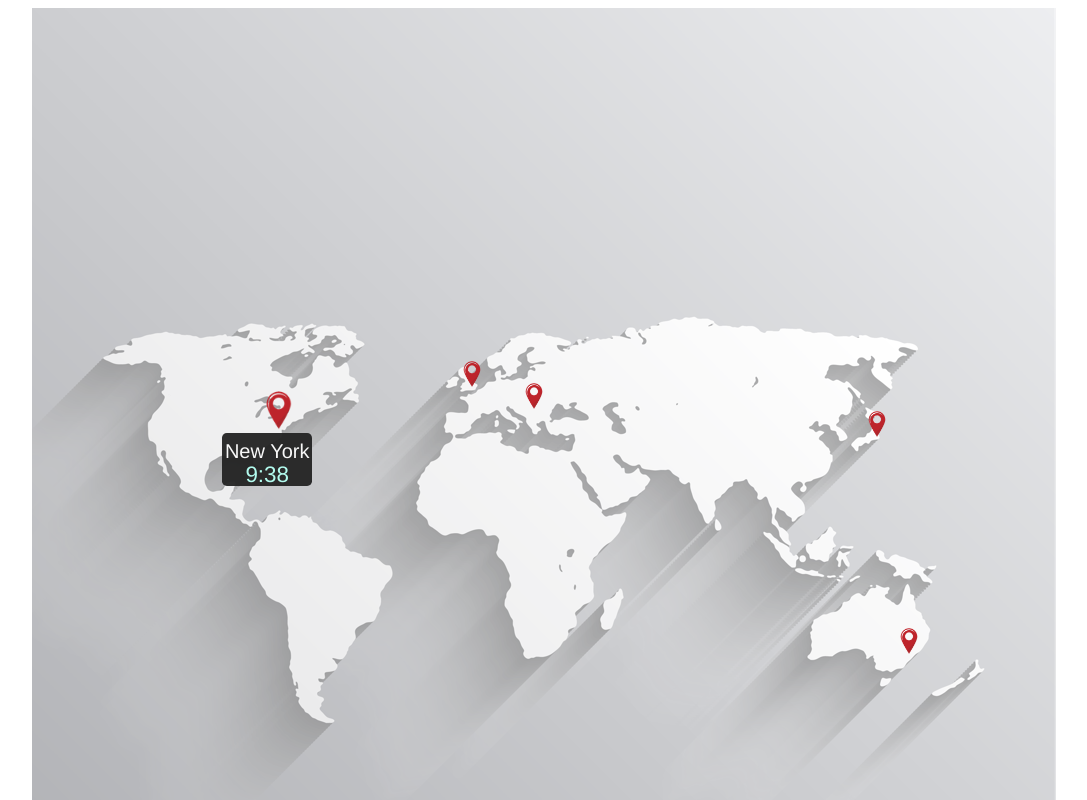
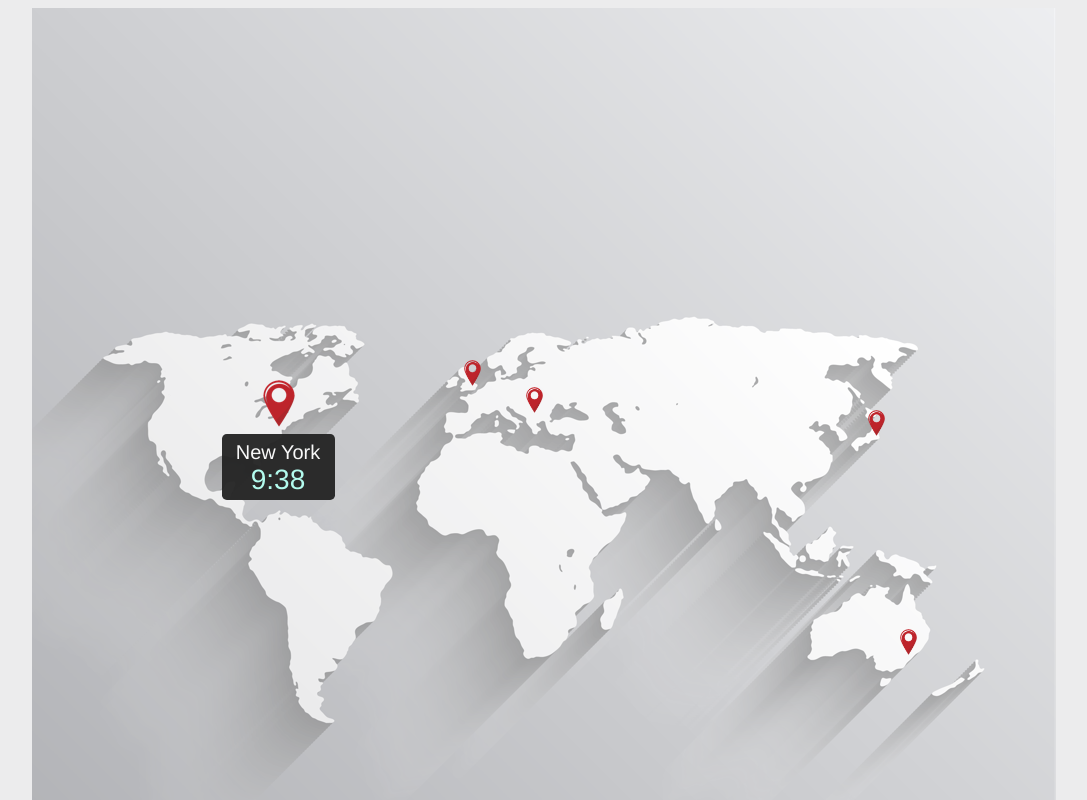
Before and after one commit to Cvellle/Time-map, a plain HTML site: page index.html in a window 1280 px wide. Both pictures are taken after a click on the picture 374 px from the left and 417 px from the top of the page. Shown: the top 800 px of the page, without its empty margins (96-1183 px from the left). Drawn offline with nearby package versions, Linux system fonts and the light colour scheme.

Commit message:
Update style.css

```diff
--- a/style/style.css
+++ b/style/style.css
@@ -1,7 +1,8 @@
-
+body {
+    background: #ececed;
+}
 .flex {
     display: -webkit-flex;
-    display: flex;
     align-items: center;
     justify-content: center;
 }
@@ -16,7 +17,6 @@
 
 .frame {
     position: absolute;
-    height:100%;
     display: -webkit-flex;
     width:1024px;
     height:1024px;
@@ -45,53 +45,51 @@ p {
     width:17px;
     cursor: pointer;
     position: absolute;
-    left:50%;
-    transform: translate(-50%,0);
+    left: 48px; /* (113 - 17) / 2 "will be substracted from given left distances" */
 }
 
 .ny {
     position: absolute;
-    left: 190px;
-    top: 396px;
-    width:113px;
+    left: 189.5px; /* 237.5 - 48     237.5 is a distance of the small image: 230 + ((Big - Small) / 2) */
+    top: 393px; /* 373 + 21 "21 is a difference from small and big image - given on inVision"  */
+    width: 113px;
 }
 
 .london {
     position: absolute;
-    left: 383px;
-    top:353px;
+    left: 384px; /* 432 - 48 */
+    top:352px;
     width:113px;
 }
 
 .bg {
     position: absolute;
-    left: 445px;
-    top: 375px;
+    left: 446px; /* 494 - 48 */
+    top: 379px;
     width:113px;
 }
 
 .tokyo {
     position: absolute;
-    left: 788px;
-    top: 403px;
+    left: 788px; /* 836 - 48 */
+    top: 402px;
     width:113px;
 }
 
 .sydney {
     position: absolute;
-    left: 820px;
-    top:620px;
-    bottom:398px;
+    left: 820px; /* 868 - 48 */
+    top:621px;
     width:113px;
 }
 
 .display {
     text-align: center;
-    height:4.12vw;
-    width:7.06vw;
+    height:66px;
+    width:113px;
     background:rgba(35,35,35,0.95);
     border-radius: 0.3rem;
-    margin-top:2.3vw;
+    transform: translateY(13px); /* 5 + 8 "8px is a space between location image and time display" */
     margin-right:auto;
     display: none;
 }
@@ -104,7 +102,7 @@ p {
     font-family: Helvetica Neue, sans-serif;
     font-size: 20px;
     line-height: 24px;
-    padding-top:0.4vw;
+    padding-top:6px;
     margin-left:auto;
     margin-right:auto;
 }
@@ -112,27 +110,28 @@ p {
 .time {
     color: #B3FBEE;
     font-family: Helvetica Neue, sans-serif;
-	font-size: 1.75vw;
-    line-height: 2.12vw;
+    font-size: 28px;
+    line-height: 34px;
+    height: 33px;
+    width: 71px;
     margin-left:auto;
     margin-right:auto;
-    transform: translate(0%,-1.8vw);
+    margin-top:0px;
+    transform: translate(0%,-20px);
 }
 
 .bigger {
     transition:0.1s;
-    height:2.93vw;
-    width:2vw;
-    left:50%;
-    transform: translate(-50%,-1vw);
+    height:47px;
+    width:32px;
+    transform: translate(-7px,-21px);
 }
 
 .bigger2 {
     transition:0.1s;
-    height:2.93vw;
-    width:2vw;
-    left:50%;
-    transform: translate(-50%,-1vw);
+    height:47px;
+    width:32px;
+    transform: translate(-7px,-21px);
 }
 
 .ny, .london, .bg, .tokyo, .sydney {
```
Lines whose indentation alone changed are shown as unchanged.
